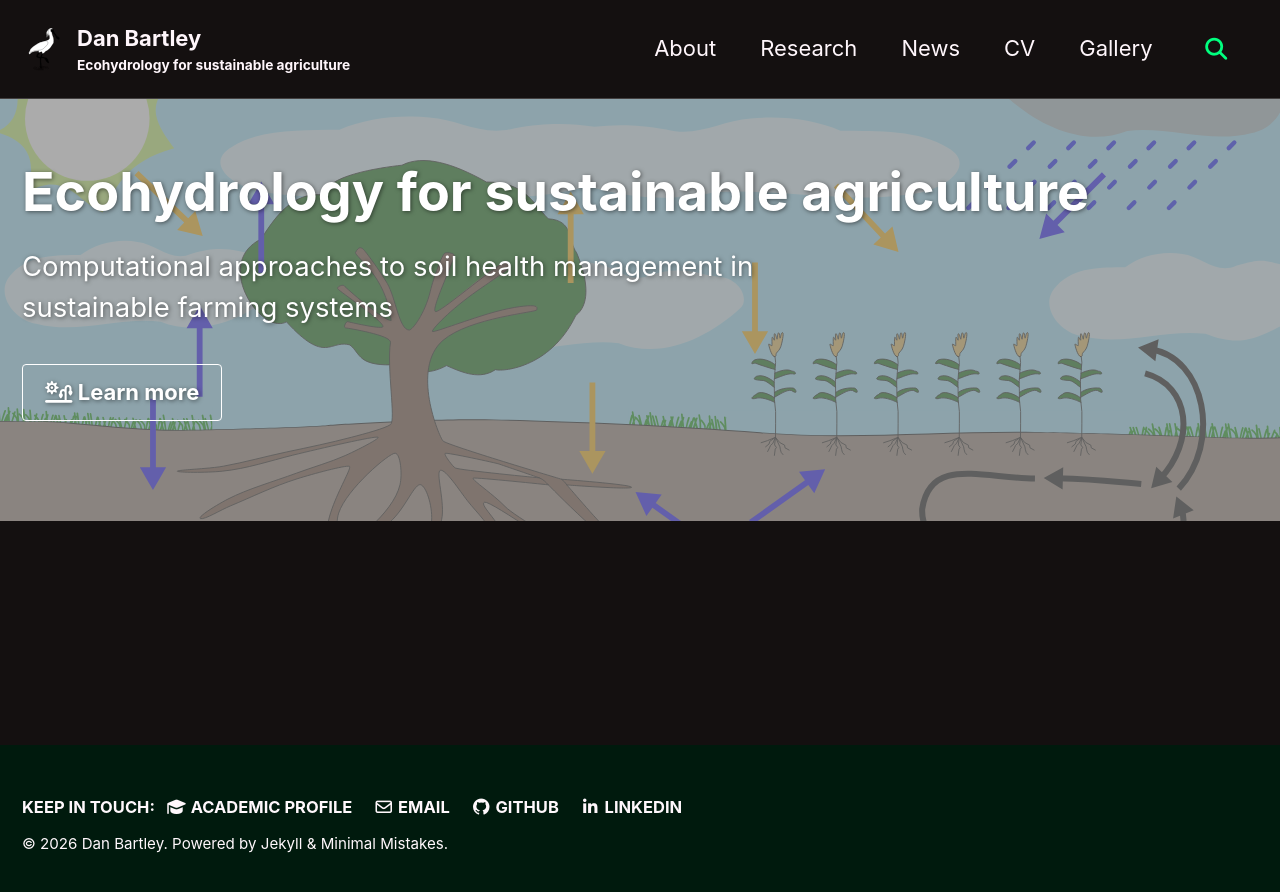
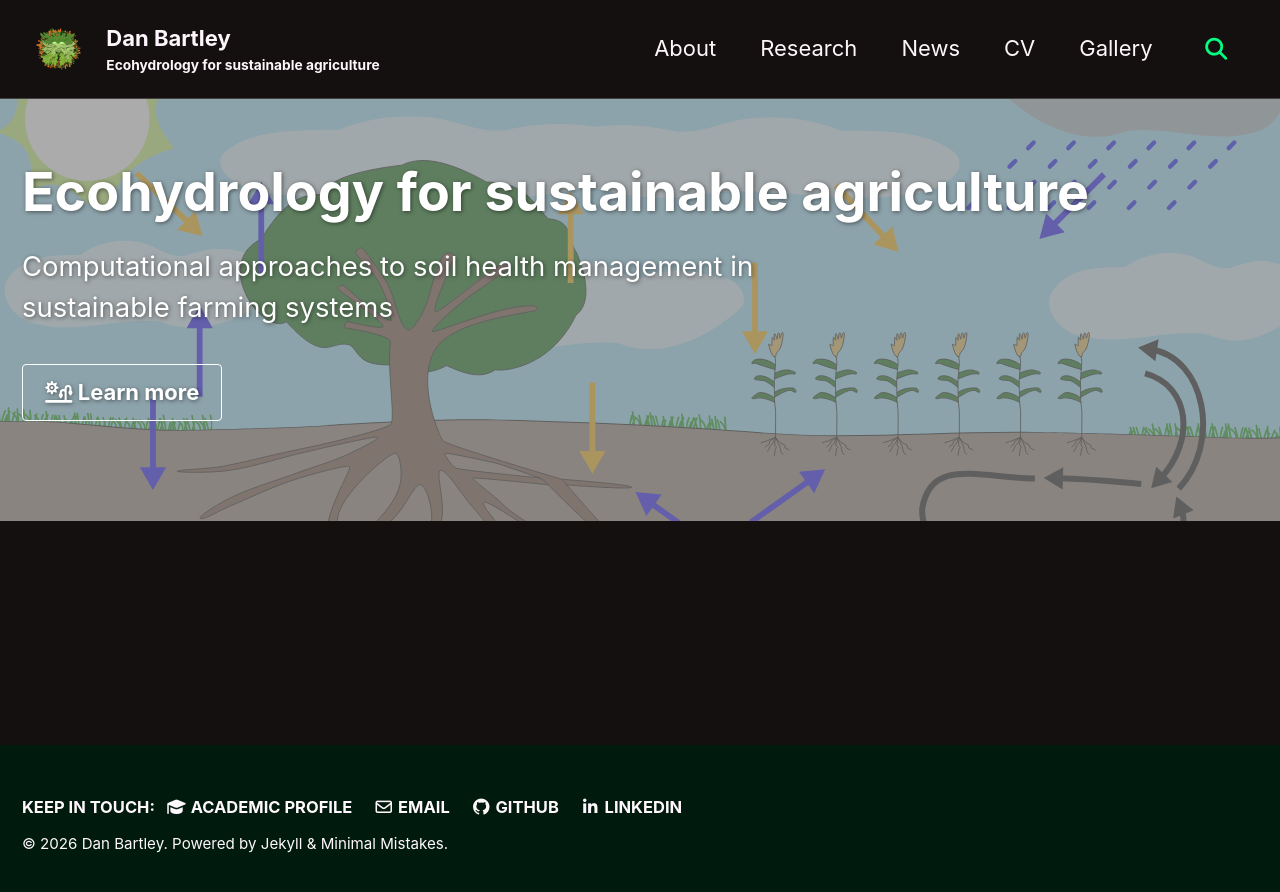
Before and after one commit to dpb-hydro/dpb-hydro.github.io, a Jekyll site: the page built from index.md, in a window 1280 px wide. Shown: the top 892 px of the page. Built offline with Jekyll 4.4.1, drawn with Linux system fonts in a browser that asks for light colours; cached includes are drawn as plain includes.

Commit message:
Update _config.yml

```diff
--- a/_config.yml
+++ b/_config.yml
@@ -13,7 +13,7 @@ url                      : "https://dpb-hydro.github.io"    # Base hostname & pr
 baseurl                  : # Site subpath e.g. "/blog"
 repository               : "dpb-hydro/dpb-hydro.github.io"        # GitHub username/repo-name
 teaser                   : "/assets/images/green_man_500x300.svg" # Path to fallback teaser image
-logo                     : "/assets/images/spoonbill_88x88.svg"   # Path to masthead logo
+logo                     : "/assets/images/green_man_500x300.svg"   # Path to masthead logo
 masthead_title           : "Dan Bartley" # Custom title for masthead
 breadcrumbs              : false # Use breadcrumbs (for deep sites)
 words_per_minute         : 200 # For estimating reading time of posts
```
